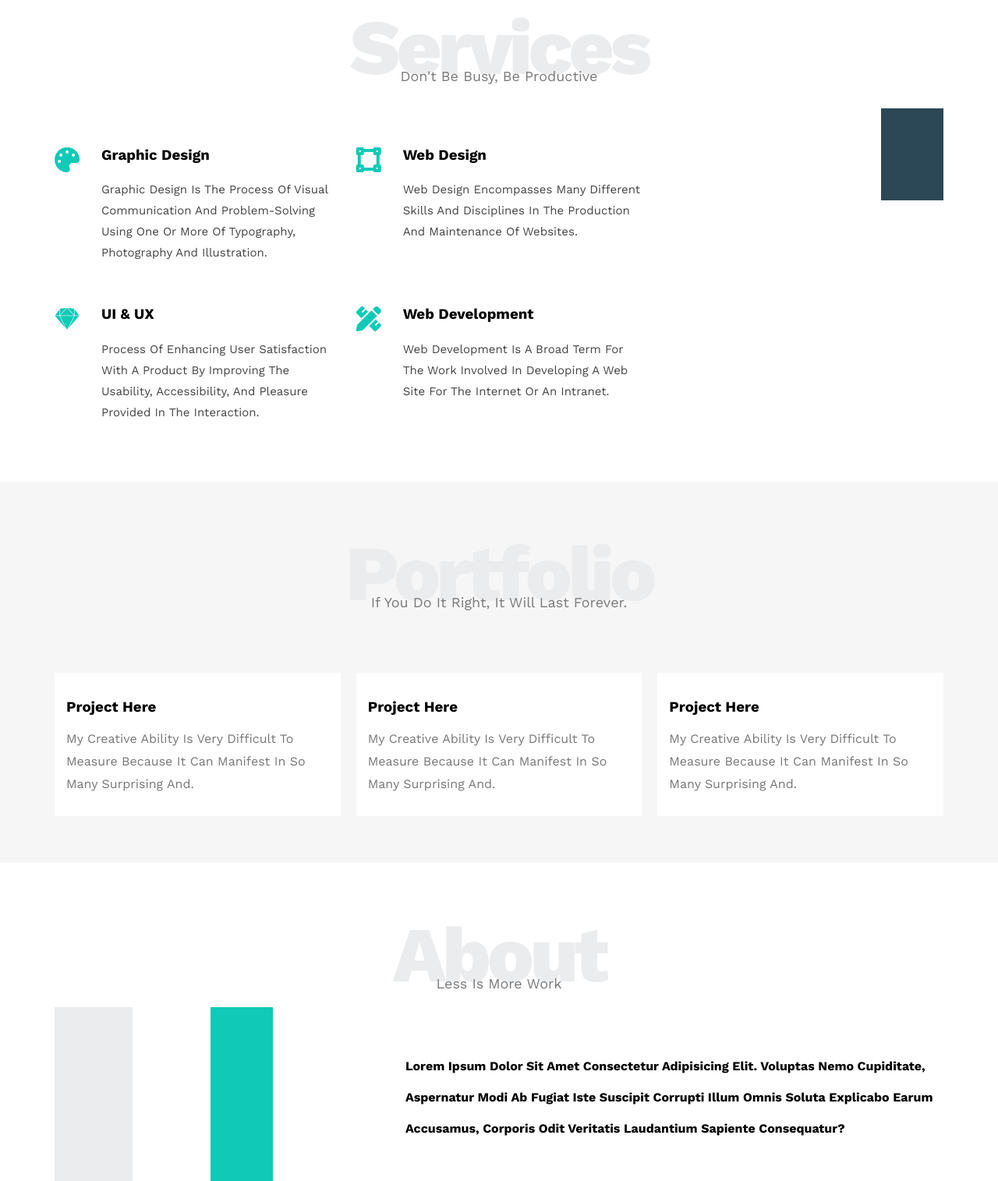
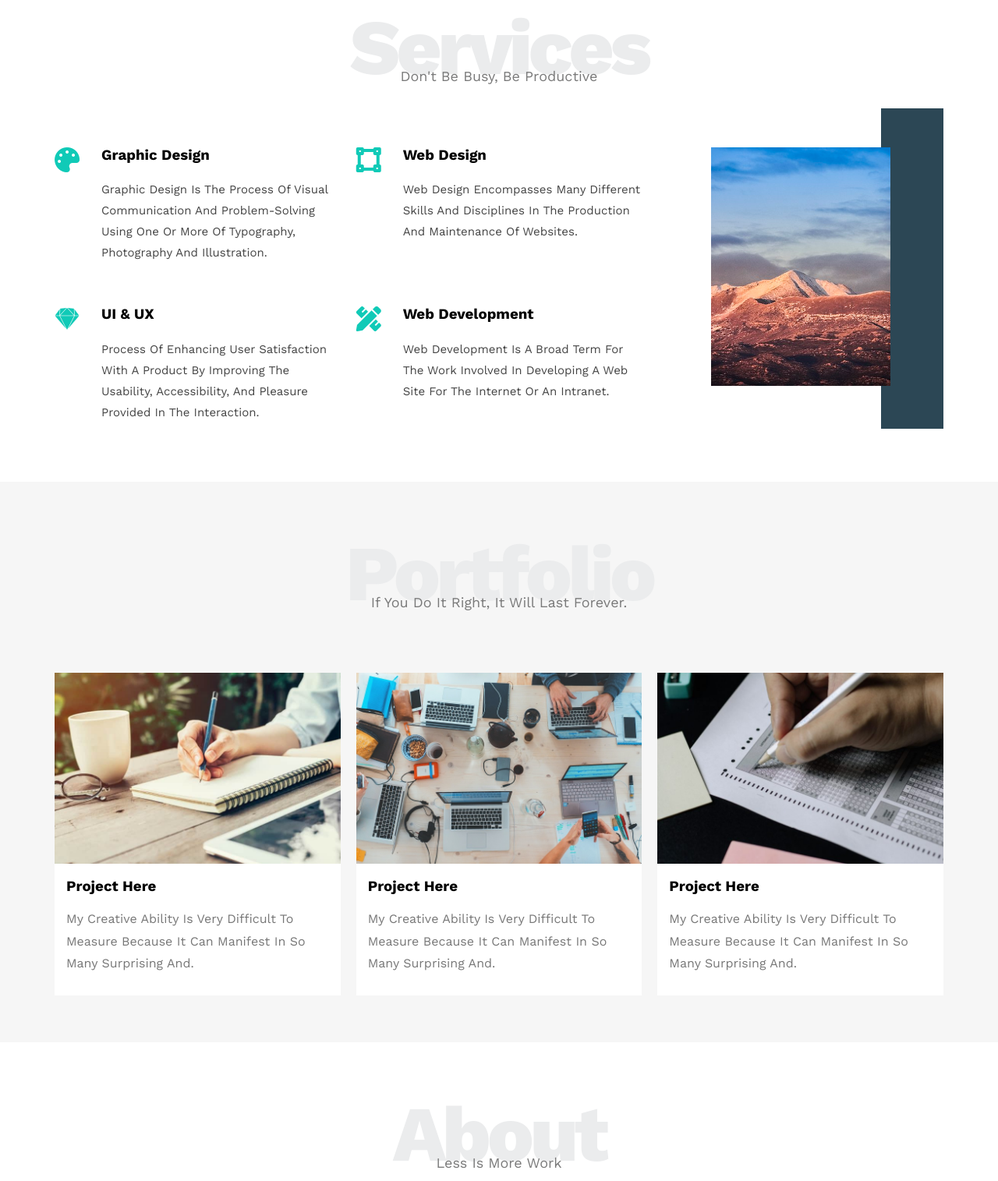
Before and after one commit to Mahmoud-Asaad/leon-01, a plain HTML site: page index.html in a window 1280 px wide. Shown: the part 1176-2691 px from the top of the page at 78% size. Drawn offline with nearby package versions, Linux system fonts and the light colour scheme; the site is published under a folder, as on GitHub Pages, so addresses that start at the root find nothing.

Commit message:
modified images path

```diff
--- a/index.html
+++ b/index.html
@@ -136,7 +136,7 @@
           </div>
           <div class="col">
             <div class="image">
-              <img src="/images/services.jpg" alt="" />
+              <img src="images/services.jpg" alt="" />
             </div>
           </div>
         </div>
@@ -150,7 +150,7 @@
         <p>If you do it right, it will last forever.</p>
         <div class="port-cont">
           <div class="card">
-            <img src="/images/portfolio-1.jpg" alt="" />
+            <img src="images/portfolio-1.jpg" alt="" />
             <div class="info">
               <h3>Project here</h3>
               <p>
@@ -160,7 +160,7 @@
             </div>
           </div>
           <div class="card">
-            <img src="/images/portfolio-2.jpg" alt="" />
+            <img src="images/portfolio-2.jpg" alt="" />
             <div class="info">
               <h3>Project here</h3>
               <p>
@@ -170,7 +170,7 @@
             </div>
           </div>
           <div class="card">
-            <img src="/images/portfolio-3.jpg" alt="" />
+            <img src="images/portfolio-3.jpg" alt="" />
             <div class="info">
               <h3>Project here</h3>
               <p>
@@ -190,7 +190,7 @@
         <p>Less is more work</p>
         <div class="about-cont">
           <div class="image">
-            <img src="/images/about.jpg" alt="" />
+            <img src="images/about.jpg" alt="" />
           </div>
           <div class="text">
             <p>
```
